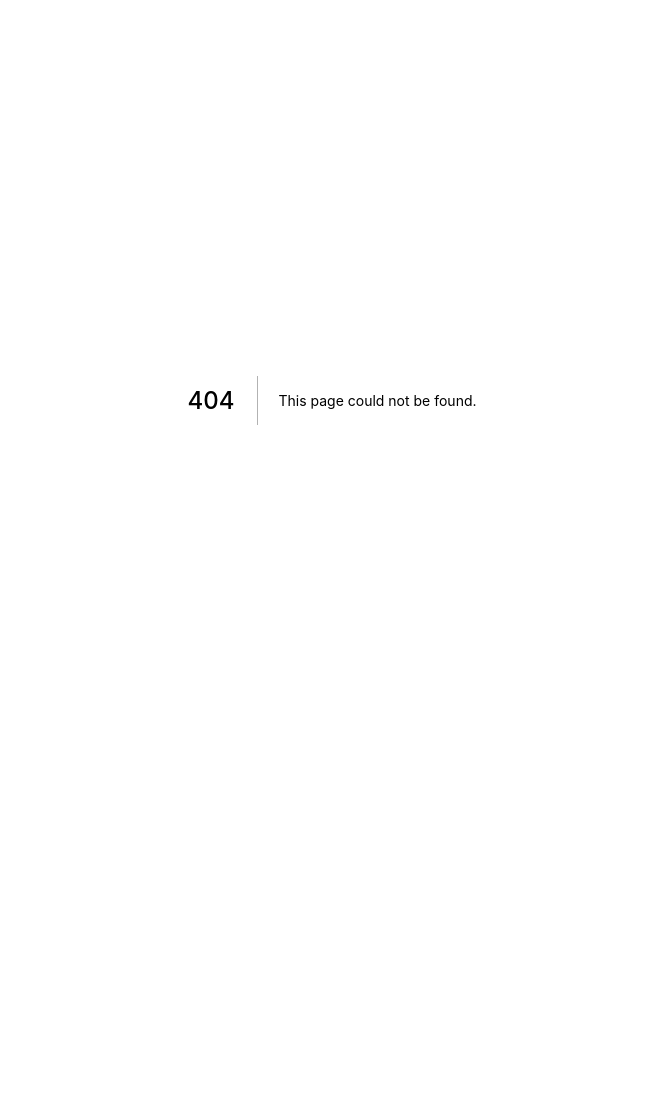
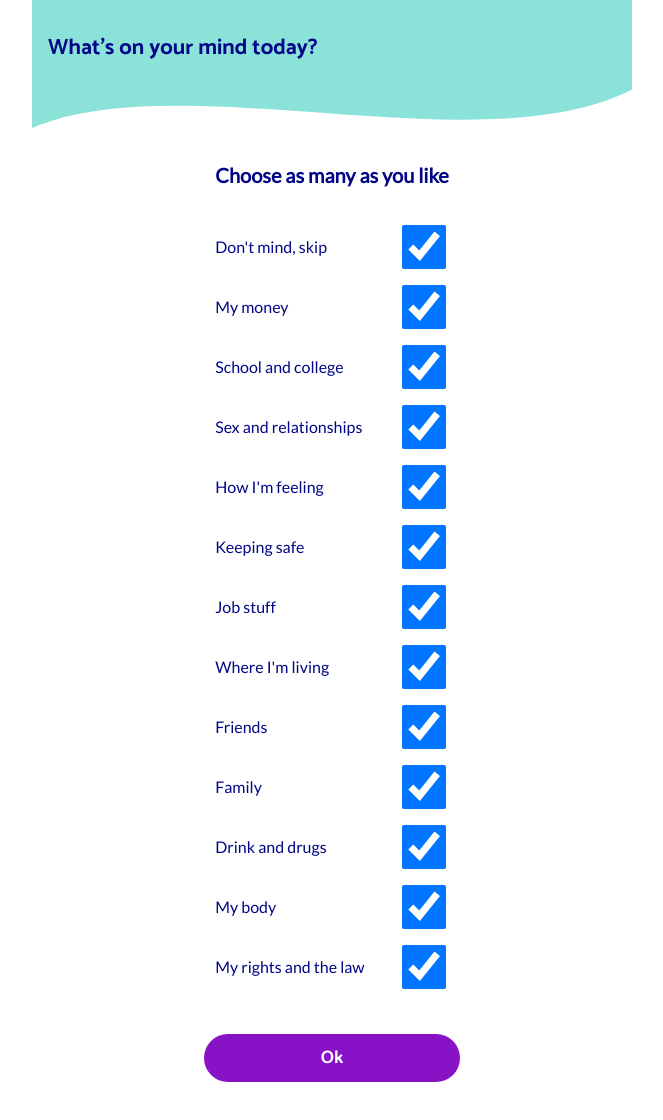
Before and after one commit to neontribe/my-best-life, a Next.js app: page /quiz/whats-on-your-mind in a window 1280 px wide. Before the commit this address had no page. Shown: the top 1120 px of the page, without its empty margins (308-971 px from the left). Before the commit the page ends 800 px from the top, so only its background shows below. Built offline with nearby package versions, Linux system fonts and the light colour scheme.

Commit message:
feat: add whats on your mind page

```diff
--- /dev/null
+++ b/pages/quiz/whats-on-your-mind.tsx
@@ -0,0 +1,146 @@
+import React from 'react'
+import styled from 'styled-components'
+import Link from 'next/link'
+
+import { Layout } from '../../src/Components/Layout'
+import { VisuallyHidden } from '../../src/Components/VisuallyHidden'
+import { VerticalSpacing } from '../../src/Components/VerticalSpacing'
+import { Checkbox } from '../../src/Components/Checkbox'
+
+const Header = styled.header`
+  background-color: ${(props) => props.theme.colours.aqua};
+  clip-path: url(#wave);
+  height: 8rem;
+  padding: 0 1rem;
+  top: 0;
+  width: 100%;
+  z-index: 1;
+`
+
+const HeaderContents = styled.div`
+  align-items: center;
+  display: flex;
+  height: 6rem;
+`
+
+const Title = styled.h1`
+  font-family: 'Catamaran', sans-serif;
+  font-size: ${(props) => props.theme.fontSizes.title};
+`
+
+const Section = styled.section`
+  align-items: center;
+  display: flex;
+  flex-direction: column;
+  justify-content: space-between;
+`
+
+const QuestionSection = styled.section`
+  margin: 1rem;
+  padding: 1rem 0;
+
+  h3 {
+    font-size: ${(props) => props.theme.fontSizes.heading};
+  }
+`
+
+const CheckboxGroup = styled.div`
+  margin: 1rem 0;
+`
+
+const StyledLink = styled.a`
+  align-items: center;
+  background-color: ${(props) => props.theme.colours.purple};
+  border-radius: 5rem;
+  border: 3px solid transparent;
+  color: ${(props) => props.theme.colours.white};
+  display: flex;
+  font-family: 'Catamaran', sans-serif;
+  font-weight: bold;
+  text-decoration: none;
+  font-size: ${(props) => props.theme.fontSizes.highlight};
+  padding: 0.5rem;
+  width: 16rem;
+  height: 3rem;
+  justify-content: center;
+  margin: auto;
+  max-width: calc(100% - 2rem);
+
+  &:focus {
+    outline: 2px dashed ${(props) => props.theme.colours.blue};
+    outline-offset: 2px;
+  }
+
+  &:hover {
+    background-color: ${(props) => props.theme.colours.purple_light};
+    color: ${(props) => props.theme.colours.purple};
+    transition: 0.3s;
+  }
+`
+
+const categories = [
+  "Don't mind, skip",
+  'My money',
+  'School and college',
+  'Sex and relationships',
+  "How I'm feeling",
+  'Keeping safe',
+  'Job stuff',
+  "Where I'm living",
+  'Friends',
+  'Family',
+  'Drink and drugs',
+  'My body',
+  'My rights and the law',
+]
+
+export const QuizWelcomePage = (): JSX.Element => {
+  const [checked, setChecked] = React.useState(true)
+
+  return (
+    <Layout>
+      <Section>
+        <VisuallyHidden>
+          <svg width="0" height="0">
+            <defs>
+              <clipPath id="wave" clipPathUnits="objectBoundingBox">
+                <path d="M 0,1  L 0,0  L 1,0  L 1,0.7  C .75 1.3, .25 .5, 0 1 Z" />
+              </clipPath>
+            </defs>
+          </svg>
+        </VisuallyHidden>
+        <Header>
+          <HeaderContents>
+            <Title>{"What's on your mind today?"}</Title>
+          </HeaderContents>
+        </Header>
+        <QuestionSection>
+          <h3>Choose as many as you like</h3>
+          <VerticalSpacing />
+
+          <CheckboxGroup>
+            {categories.map((category) => {
+              return (
+                <Checkbox
+                  key={category}
+                  label={category}
+                  checked={checked}
+                  // basic change handler placeholder
+                  onChange={() => setChecked(checked ? false : true)}
+                />
+              )
+            })}
+          </CheckboxGroup>
+        </QuestionSection>
+
+        <Link href="/quiz/how-are-you-feeling" passHref>
+          <StyledLink>{'Ok'}</StyledLink>
+        </Link>
+
+        <VerticalSpacing />
+      </Section>
+    </Layout>
+  )
+}
+
+export default QuizWelcomePage
```
